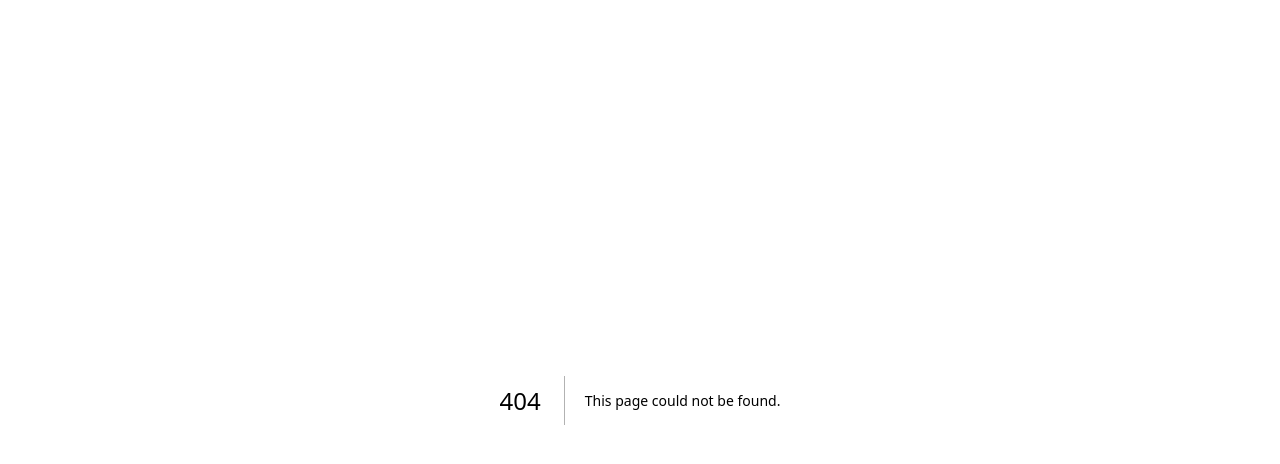
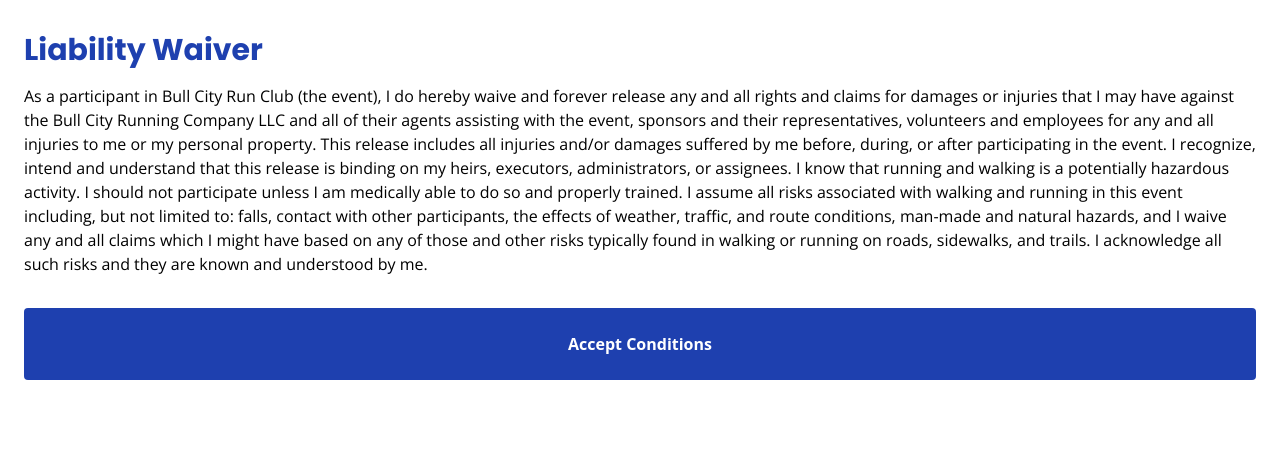
Before and after one commit to mezzervilmin/bullcity_run_club, a Next.js app: page /waiver/1 in a window 1280 px wide. Before the commit this address had no page. Shown: the top 464 px of the page. Built offline with nearby package versions, Linux system fonts and the light colour scheme.

Commit message:
waiver added

```diff
--- a/app/actions.ts
+++ b/app/actions.ts
@@ -8,7 +8,7 @@
   const user = await prisma.user.create({
     data: { ...newUser },
   });
-  redirect(`/profile/${user.id}`);
+  redirect(`/waiver/${user.id}`);
 };
 
 export const getUser = async (id: number) => {
@@ -52,3 +52,18 @@
   }
   revalidatePath(`/profile/${user.id}`);
 };
+
+export const userAcceptWaiver = async (id: number) => {
+  const user = await prisma.user.update({
+    where: {
+      id,
+    },
+    data: {
+      acceptWaiver: true,
+    },
+  });
+  if (!user) {
+    return "Issue accepting waiver, please speak to Run Club employee";
+  }
+  redirect(`/profile/${user.id}`);
+};
--- a/app/sign-up/page.tsx
+++ b/app/sign-up/page.tsx
@@ -1,7 +1,5 @@
 "use client";
-import { useState } from "react";
 import { useForm, SubmitHandler } from "react-hook-form";
-import classNames from "classnames";
 import { addUser } from "../actions";
 import { openSans, poppinsHeavy } from "../fonts";
 
@@ -20,31 +18,9 @@
     handleSubmit,
     formState: { errors },
   } = useForm<SignUpInfo>();
-  const [disclaimerAccepted, setDisclaimerAccepted] = useState(false);
 
   const onSubmit: SubmitHandler<SignUpInfo> = async (data) => {
     await addUser({ ...data, dob: new Date(data.dob) });
-  };
-
-  const openDisclaimer = () => {
-    // alert(
-    //   `As a participant in Bull City Run Club (the event),
-    // I do hereby waive and forever release any and all rights and claims for damages
-    // or injuries that I may have against the Bull City Running Company LLC and all of their
-    // agents assisting with the event, sponsors and their representatives, volunteers and
-    // employees for any and all injuries to me or my personal property. This release includes
-    // all injuries and/or damages suffered by me before, during, or after participating in the event.
-    // I recognize, intend and understand that this release is binding on my heirs, executors,
-    // administrators, or assignees. I know that running and walking is a potentially
-    // hazardous activity. I should not participate unless I am medically able to do so and
-    // properly trained. I assume all risks associated with walking and  running in this
-    // event including, but not limited to: falls, contact with other participants, the
-    // effects of weather, traffic, and route conditions, man-made and natural hazards,
-    // and I waive any and all claims which I might have based on any of those and other
-    // risks typically found in walking or running on roads, sidewalks, and trails.
-    // I acknowledge all such risks and they are known and understood by me.`
-    // );
-    setDisclaimerAccepted(true);
   };
   return (
     <div className="mx-4 lg:w-1/2 lg:mx-auto">
@@ -168,23 +144,11 @@
               <span className="text-red-500">This field is required</span>
             )}
           </div>
-
-          <div className="mt-5">
-            <button
-              onClick={openDisclaimer}
-              className="bg-red-500 hover:bg-red-700 text-white font-bold h-full px-4 rounded"
-            >
-              Waiver Agreement
-            </button>
-          </div>
         </div>
         <div className="mt-8">
           <input
             type="submit"
-            className={classNames(
-              "bg-blue-800 hover:bg-blue-950 text-white font-bold py-6 w-full rounded",
-              { "opacity-50 cursor-not-allowed": !disclaimerAccepted }
-            )}
+            className="bg-blue-800 hover:bg-blue-950 text-white font-bold py-6 w-full rounded"
           />
         </div>
       </form>
--- /dev/null
+++ b/app/waiver/[id]/page.tsx
@@ -0,0 +1,45 @@
+"use client";
+
+import { userAcceptWaiver } from "@/app/actions";
+import { openSans, poppinsHeavy } from "@/fonts";
+
+export default function Waiver({
+  params,
+}: {
+  params: Promise<{ id: string }>;
+}) {
+  const acceptWaiver = async () => {
+    const id = (await params).id;
+    await userAcceptWaiver(parseInt(id));
+  };
+  return (
+    <div className="mt-8 mx-6">
+      <div className={`text-3xl text-blue-800 mb-4 ${poppinsHeavy.className}`}>
+        Liability Waiver
+      </div>
+      <div className={openSans.className}>
+        {`As a participant in Bull City Run Club (the event),
+        I do hereby waive and forever release any and all rights and claims for damages
+        or injuries that I may have against the Bull City Running Company LLC and all of their
+        agents assisting with the event, sponsors and their representatives, volunteers and
+        employees for any and all injuries to me or my personal property. This release includes
+        all injuries and/or damages suffered by me before, during, or after participating in the event.
+        I recognize, intend and understand that this release is binding on my heirs, executors,
+        administrators, or assignees. I know that running and walking is a potentially
+        hazardous activity. I should not participate unless I am medically able to do so and
+        properly trained. I assume all risks associated with walking and  running in this
+        event including, but not limited to: falls, contact with other participants, the
+        effects of weather, traffic, and route conditions, man-made and natural hazards,
+        and I waive any and all claims which I might have based on any of those and other
+        risks typically found in walking or running on roads, sidewalks, and trails.
+        I acknowledge all such risks and they are known and understood by me.`}
+      </div>
+      <button
+        onClick={acceptWaiver}
+        className="bg-blue-800 hover:bg-blue-950 text-white font-bold py-6 w-full rounded mt-8"
+      >
+        Accept Conditions
+      </button>
+    </div>
+  );
+}
```
